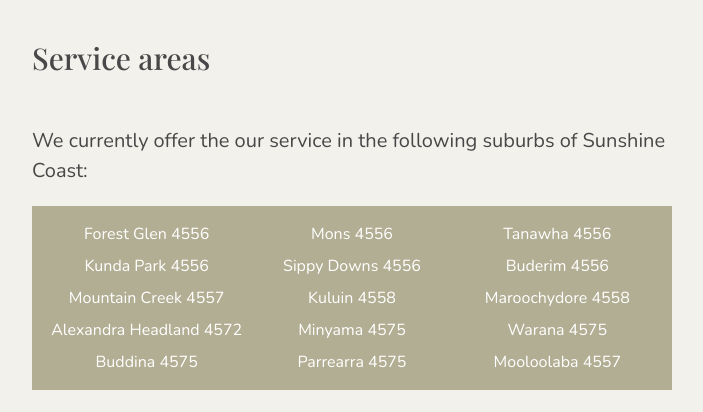
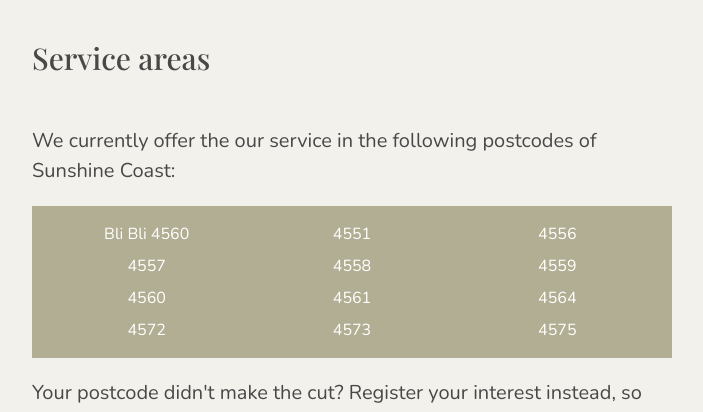
Before and after one commit to sandra-arato/tidy-toys, a React (Create React App) app: page / in a window 1280 px wide. Shown: the part 2900-3312 px from the top of the page, without its empty margins (288-991 px from the left). Built offline with nearby package versions, Linux system fonts and the light colour scheme; a web font is replaced by a local one.

Commit message:
updated postcodes

```diff
--- a/src/components/Postcodes/Postcodes.js
+++ b/src/components/Postcodes/Postcodes.js
@@ -4,23 +4,20 @@ const Postcodes = ({openContactForm}) => {
   return (
     <section className={styles.postcodes}>
       <h2>Service areas</h2>
-      <p>We currently offer the our service in the following suburbs of Sunshine Coast:</p>
+      <p>We currently offer the our service in the following postcodes of Sunshine Coast:</p>
       <ul>
-        <li>Forest Glen 4556</li>
-        <li>Mons 4556</li>
-        <li>Tanawha 4556</li>
-        <li>Kunda Park 4556</li>
-        <li>Sippy Downs 4556</li>
-        <li>Buderim 4556</li>
-        <li>Mountain Creek 4557</li>
-        <li>Kuluin 4558</li>
-        <li>Maroochydore 4558</li>
-        <li>Alexandra Headland 4572</li>
-        <li>Minyama 4575</li>
-        <li>Warana 4575</li>
-        <li>Buddina 4575</li>
-        <li>Parrearra 4575</li>
-        <li>Mooloolaba 4557</li>
+        <li>Bli Bli 4560</li>
+        <li>4551</li>
+        <li>4556</li>
+        <li>4557</li>
+        <li>4558</li>
+        <li>4559</li>
+        <li>4560</li>
+        <li>4561</li>
+        <li>4564</li>
+        <li>4572</li>
+        <li>4573</li>
+        <li>4575</li>
       </ul>
       <p>Your postcode didn't make the cut? Register your interest instead, so we can let you know when we launch in your area.</p>
       <button onClick={() => openContactForm()} className={styles.cta}>Join the waitlist</button>
```
